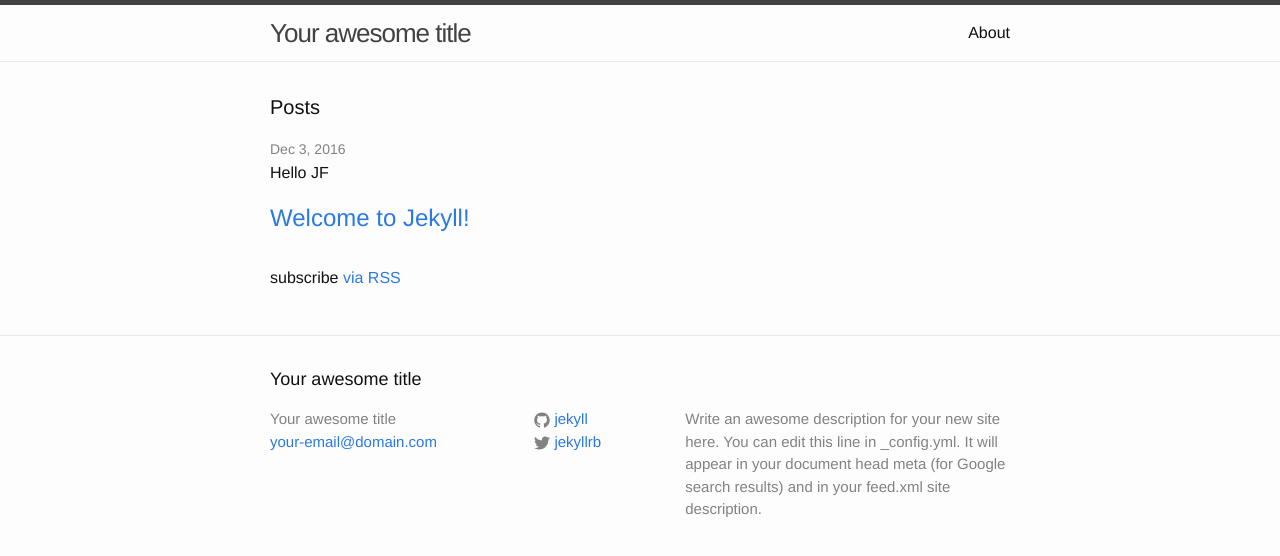
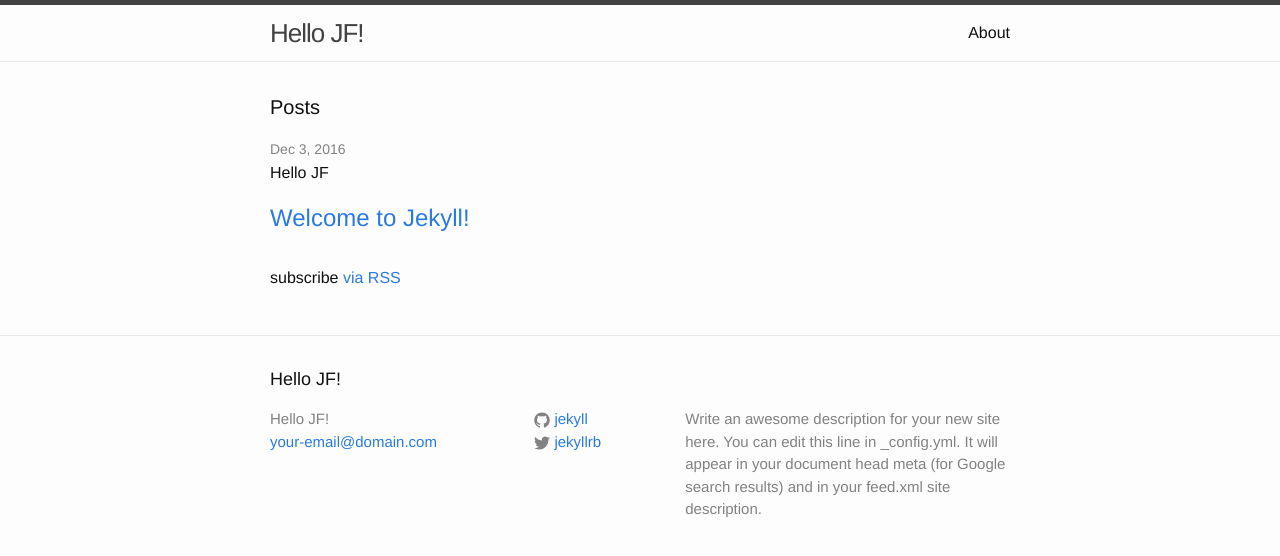
Before and after one commit to davtamayo/davtamayo.github.io, a Jekyll site: the page built from index.html, in a window 1280 px wide. Shown: the top 556 px of the page. Built offline with Jekyll 4.4.1, drawn with Linux system fonts in a browser that asks for light colours.

Commit message:
Update _config.yml

```diff
--- a/_config.yml
+++ b/_config.yml
@@ -6,7 +6,7 @@
 # 'jekyll serve'. If you change this file, please restart the server process.
 
 # Site settings
-title: Your awesome title
+title: Hello JF!
 email: your-email@domain.com
 description: > # this means to ignore newlines until "baseurl:"
   Write an awesome description for your new site here. You can edit this
```
